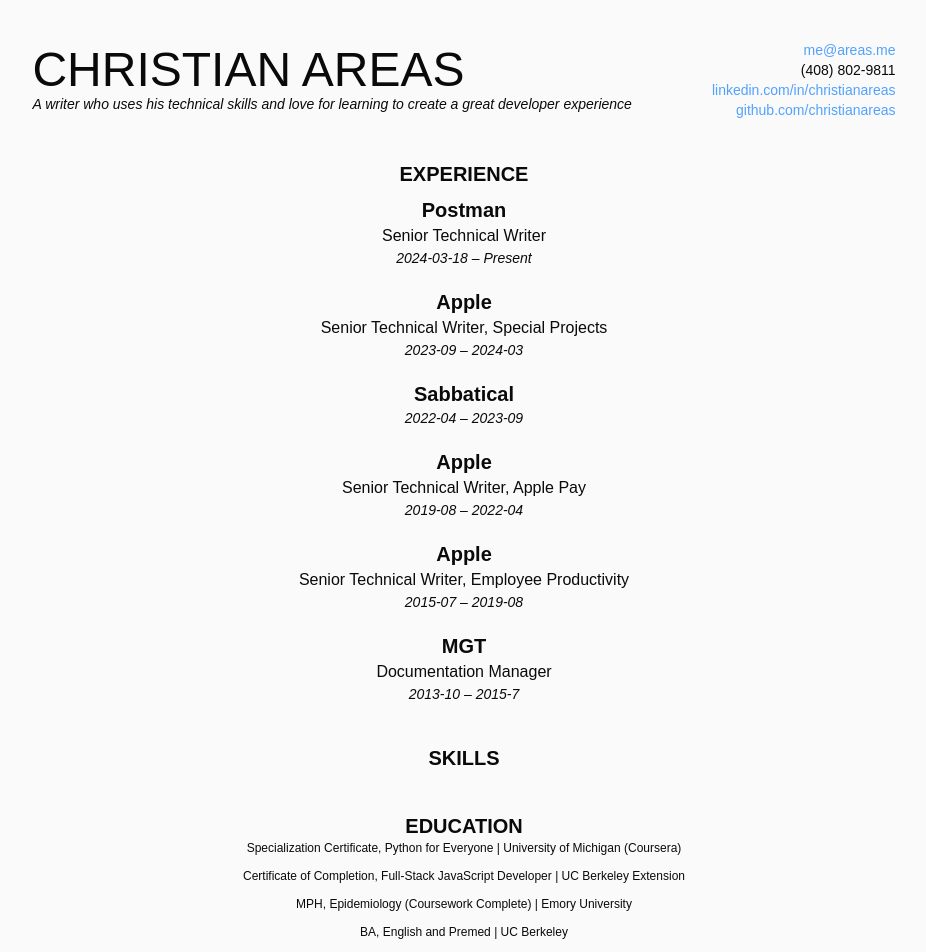
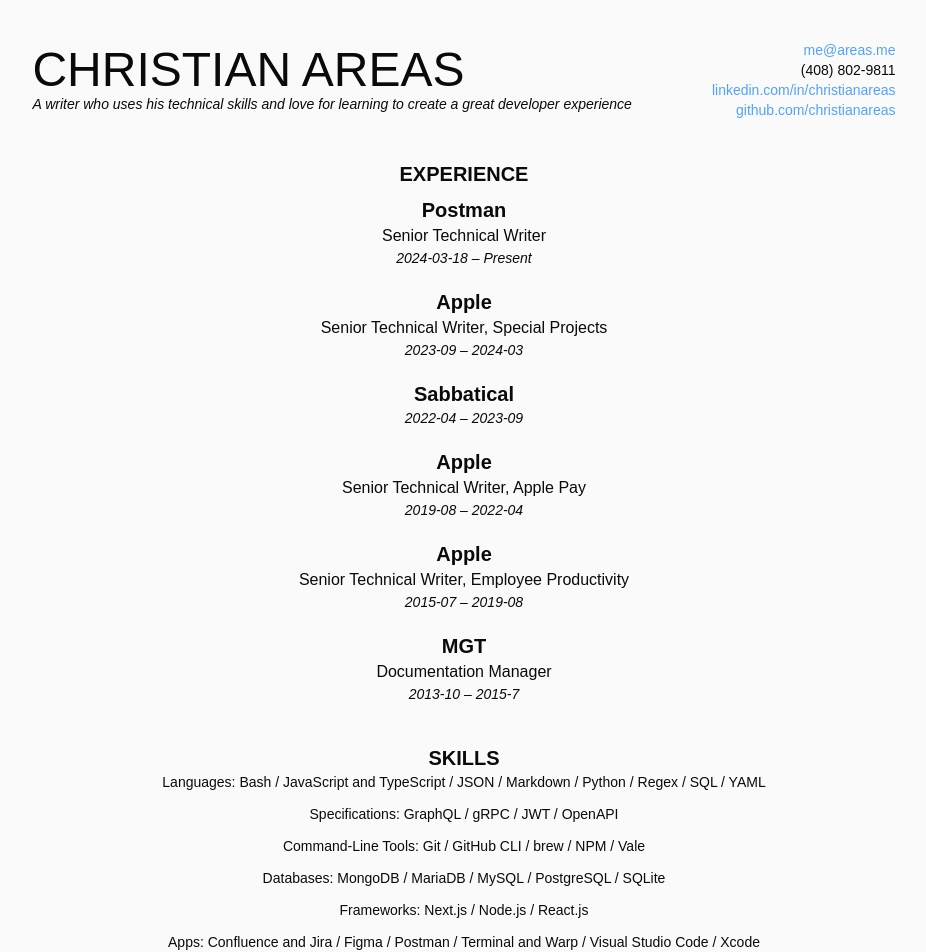
Before and after one commit to christianareas/resume, a Next.js app: page / in a window 1280 px wide. Shown: the top 952 px of the page, without its empty margins (176-1102 px from the left). Built offline with nearby package versions, Linux system fonts and the light colour scheme.

Commit message:
Refactored skill set data and front-end component.

```diff
--- a/src/components/Resume.tsx
+++ b/src/components/Resume.tsx
@@ -2,7 +2,7 @@
 import Candidate from "@/components/Resume/Candidate"
 import Education from "@/components/Resume/Education"
 import Experience from "@/components/Resume/Experience"
-import Skills from "@/components/Resume/Skills"
+import SkillSets from "@/components/Resume/SkillSets"
 
 // Component.
 export default function Resume() {
@@ -11,7 +11,7 @@
 		<main className="space-y-10 bg-neutral-50 p-10 text-neutral-950 dark:bg-neutral-950 dark:text-neutral-50">
 			<Candidate />
 			<Experience />
-			<Skills />
+			<SkillSets />
 			<Education />
 		</main>
 	)
--- a/src/components/Resume/Education.tsx
+++ b/src/components/Resume/Education.tsx
@@ -5,7 +5,6 @@
 export default function Education() {
 	// Education.
 	const education = resume.education
-	console.log(education) // **
 
 	// Render.
 	return (
@@ -15,7 +14,7 @@
 			<section className="space-y-3">
 				{education?.map((credential) => (
 					<ul key={credential.credentialId}>
-						<li className="text-xs">
+						<li className="text-sm">
 							{credential.credential} | {credential.institution}
 						</li>
 					</ul>
--- /dev/null
+++ b/src/components/Resume/SkillSets.tsx
@@ -0,0 +1,43 @@
+// Dependencies.
+import type { SkillSet } from "@/data/resume"
+import { resume } from "@/data/resume"
+
+// Component.
+export default function SkillSets() {
+	// Skill sets.
+	const skillSets = (resume.skillSets ?? [])
+		.map((skillSet) => ({
+			...skillSet,
+			skills: [...skillSet.skills].sort((a, b) => a.sortOrder - b.sortOrder),
+		}))
+		.sort((a, b) => a.sortOrder - b.sortOrder)
+
+	// Skill set labels.
+	const skillSetLabels: Record<SkillSet["skillSetType"], string> = {
+		apps: "Apps",
+		"command-line-tools": "Command-Line Tools",
+		databases: "Databases",
+		frameworks: "Frameworks",
+		languages: "Languages",
+		specifications: "Specifications",
+	}
+
+	// Render.
+	return (
+		<section className="text-center">
+			<h3 className="font-bold text-xl uppercase">Skills</h3>
+
+			<ul className="list-none space-y-3 text-sm">
+				{skillSets.map(({ skillSetId, skillSetType, skills }) => (
+					<li key={skillSetId}>
+						<span className="font-normal">
+							{skillSetLabels[skillSetType] ?? skillSetType}
+							{": "}
+						</span>
+						{skills.map((skill) => skill.skill).join(" / ")}
+					</li>
+				))}
+			</ul>
+		</section>
+	)
+}
--- a/src/components/Resume/Skills.tsx
+++ /dev/null
@@ -1,16 +0,0 @@
-// Dependencies.
-import { resume } from "@/data/resume"
-
-// Component.
-export default function Skills() {
-	// Skills.
-	const skills = resume.skills
-	console.log(skills) // **
-
-	// Render.
-	return (
-		<section className="text-center">
-			<h3 className="font-bold text-xl uppercase">Skills</h3>
-		</section>
-	)
-}
--- a/src/data/resume.ts
+++ b/src/data/resume.ts
@@ -2,7 +2,7 @@
 export type Resume = {
 	candidate?: Candidate
 	experience?: Role[]
-	skills?: Skill[]
+	skillSets?: SkillSet[]
 	education?: Credential[]
 }
 
@@ -37,10 +37,22 @@
 	sortOrder: number
 }
 
+export type SkillSet = {
+	skillSetId: string
+	skillSetType:
+		| "apps"
+		| "command-line-tools"
+		| "databases"
+		| "frameworks"
+		| "languages"
+		| "specifications"
+	sortOrder: number
+	skills: Skill[]
+}
+
 export type Skill = {
 	candidateId: string
 	skillId: string
-	skillType: string
 	skill: string
 	sortOrder: number
 }
@@ -290,236 +302,247 @@
 	],
 
 	//
-	// Skills.
+	// Skill sets.
 	//
+	skillSets: [
+		// Languages.
+		{
+			skillSetId: "823ffbaa-5939-47d9-87ba-424c6d967731",
+			skillSetType: "languages",
+			sortOrder: 0,
 			skills: [
-		// Languages.
 				{
 					candidateId: "d5a5e5dc-f2dd-4f5a-8745-0e835d9f26a5",
 					skillId: "6d07e824-66d5-4337-9398-628f284e610f",
-			skillType: "languages",
 					skill: "Bash",
 					sortOrder: 0,
 				},
 				{
 					candidateId: "d5a5e5dc-f2dd-4f5a-8745-0e835d9f26a5",
 					skillId: "aa5ac7c3-82d0-4c64-9f84-eb4315c70558",
-			skillType: "languages",
 					skill: "JavaScript and TypeScript",
 					sortOrder: 1,
 				},
 				{
 					candidateId: "d5a5e5dc-f2dd-4f5a-8745-0e835d9f26a5",
 					skillId: "54453dab-4401-4f1a-bc51-45bb92164e40",
-			skillType: "languages",
 					skill: "JSON",
 					sortOrder: 2,
 				},
 				{
 					candidateId: "d5a5e5dc-f2dd-4f5a-8745-0e835d9f26a5",
 					skillId: "7cead30f-24ac-4b67-9d2c-283f6f26bd97",
-			skillType: "languages",
 					skill: "Markdown",
 					sortOrder: 3,
 				},
 				{
 					candidateId: "d5a5e5dc-f2dd-4f5a-8745-0e835d9f26a5",
 					skillId: "314df7bb-fa03-4a93-8802-29cca9db0989",
-			skillType: "languages",
 					skill: "Python",
 					sortOrder: 4,
 				},
 				{
 					candidateId: "d5a5e5dc-f2dd-4f5a-8745-0e835d9f26a5",
 					skillId: "e02050b4-9920-466f-a85c-4bd09409f36f",
-			skillType: "languages",
 					skill: "Regex",
 					sortOrder: 5,
 				},
 				{
 					candidateId: "d5a5e5dc-f2dd-4f5a-8745-0e835d9f26a5",
 					skillId: "3fb48ca5-c5b7-4eff-86aa-fe35649c9365",
-			skillType: "languages",
 					skill: "SQL",
 					sortOrder: 6,
 				},
 				{
 					candidateId: "d5a5e5dc-f2dd-4f5a-8745-0e835d9f26a5",
 					skillId: "e1a28074-7f04-4ded-acf1-d26bcff75376",
-			skillType: "languages",
 					skill: "YAML",
 					sortOrder: 7,
+				},
+			],
 		},
 
 		// Specifications.
 		{
+			skillSetId: "c02facb0-8d4d-4247-b6e3-e25dd98f3bba",
+			skillSetType: "specifications",
+			sortOrder: 1,
+			skills: [
+				{
 					candidateId: "d5a5e5dc-f2dd-4f5a-8745-0e835d9f26a5",
 					skillId: "4044c487-dafa-46d3-b292-7ed31f0773b2",
-			skillType: "specifications",
 					skill: "GraphQL",
 					sortOrder: 0,
 				},
 				{
 					candidateId: "d5a5e5dc-f2dd-4f5a-8745-0e835d9f26a5",
 					skillId: "0f0e15de-f24d-4eb4-ae3b-e3d9aba3dae7",
-			skillType: "specifications",
 					skill: "gRPC",
 					sortOrder: 1,
 				},
 				{
 					candidateId: "d5a5e5dc-f2dd-4f5a-8745-0e835d9f26a5",
 					skillId: "8146b1b7-7bef-48f8-9cee-9dfacea111ad",
-			skillType: "specifications",
 					skill: "JWT",
 					sortOrder: 2,
 				},
 				{
 					candidateId: "d5a5e5dc-f2dd-4f5a-8745-0e835d9f26a5",
 					skillId: "942f9e68-d2c4-409b-aacc-eebace3b5c27",
-			skillType: "specifications",
 					skill: "OpenAPI",
 					sortOrder: 3,
+				},
+			],
 		},
 
 		// Command-line tools.
 		{
+			skillSetId: "c599ffcc-cd4a-480e-b391-43b30df2f5e9",
+			skillSetType: "command-line-tools",
+			sortOrder: 2,
+			skills: [
+				{
 					candidateId: "d5a5e5dc-f2dd-4f5a-8745-0e835d9f26a5",
 					skillId: "1c38c32c-e181-42ec-b970-c6ad688d167e",
-			skillType: "command-line-tools",
 					skill: "Git",
 					sortOrder: 0,
 				},
 				{
 					candidateId: "d5a5e5dc-f2dd-4f5a-8745-0e835d9f26a5",
 					skillId: "84af94e8-f87d-49fc-bcaa-74e47a873c4f",
-			skillType: "command-line-tools",
 					skill: "GitHub CLI",
 					sortOrder: 1,
 				},
 				{
 					candidateId: "d5a5e5dc-f2dd-4f5a-8745-0e835d9f26a5",
 					skillId: "fa98f117-d48d-4dee-b029-a1862e2ad83d",
-			skillType: "command-line-tools",
 					skill: "brew",
 					sortOrder: 2,
 				},
 				{
 					candidateId: "d5a5e5dc-f2dd-4f5a-8745-0e835d9f26a5",
 					skillId: "09d303b9-e689-4eb6-9eba-f2e2c03cf08f",
-			skillType: "command-line-tools",
-			skill: "npm",
+					skill: "NPM",
 					sortOrder: 3,
 				},
 				{
 					candidateId: "d5a5e5dc-f2dd-4f5a-8745-0e835d9f26a5",
 					skillId: "70fe1fab-a1b0-4c68-9544-df3d049c0faf",
-			skillType: "command-line-tools",
 					skill: "Vale",
 					sortOrder: 4,
+				},
+			],
 		},
 
 		// Databases.
 		{
+			skillSetId: "e5cfedf3-ed23-461a-a5a7-7cc6962fbada",
+			skillSetType: "databases",
+			sortOrder: 3,
+			skills: [
+				{
 					candidateId: "d5a5e5dc-f2dd-4f5a-8745-0e835d9f26a5",
 					skillId: "104bfb81-52d0-4686-9b58-f249ce78e368",
-			skillType: "databases",
 					skill: "MongoDB",
 					sortOrder: 0,
 				},
 				{
 					candidateId: "d5a5e5dc-f2dd-4f5a-8745-0e835d9f26a5",
 					skillId: "05269164-8278-4b46-982f-a74e3cdeaf0b",
-			skillType: "databases",
 					skill: "MariaDB",
 					sortOrder: 1,
 				},
 				{
 					candidateId: "d5a5e5dc-f2dd-4f5a-8745-0e835d9f26a5",
 					skillId: "b1f04267-b7ee-4f84-b515-ea30589171ed",
-			skillType: "databases",
 					skill: "MySQL",
 					sortOrder: 2,
 				},
 				{
 					candidateId: "d5a5e5dc-f2dd-4f5a-8745-0e835d9f26a5",
 					skillId: "f97804cf-dc51-4d7c-8b32-7b0f10d94e49",
-			skillType: "databases",
 					skill: "PostgreSQL",
 					sortOrder: 3,
 				},
 				{
 					candidateId: "d5a5e5dc-f2dd-4f5a-8745-0e835d9f26a5",
 					skillId: "a228ead0-9e6c-488b-88cb-9ef43bd9c343",
-			skillType: "databases",
 					skill: "SQLite",
 					sortOrder: 4,
+				},
+			],
 		},
 
 		// Frameworks.
 		{
+			skillSetId: "de66231e-5585-46da-9246-757e541d47de",
+			skillSetType: "frameworks",
+			sortOrder: 4,
+			skills: [
+				{
 					candidateId: "d5a5e5dc-f2dd-4f5a-8745-0e835d9f26a5",
 					skillId: "da20674f-b931-48ee-91e8-b9c436cb5d57",
-			skillType: "frameworks",
 					skill: "Next.js",
 					sortOrder: 0,
 				},
 				{
 					candidateId: "d5a5e5dc-f2dd-4f5a-8745-0e835d9f26a5",
 					skillId: "55aa0f18-bf13-4a06-8927-cc956988e85d",
-			skillType: "frameworks",
 					skill: "Node.js",
 					sortOrder: 1,
 				},
 				{
 					candidateId: "d5a5e5dc-f2dd-4f5a-8745-0e835d9f26a5",
 					skillId: "0bde359b-0237-4c24-93de-8fe315f0ba8e",
-			skillType: "frameworks",
 					skill: "React.js",
 					sortOrder: 2,
+				},
+			],
 		},
 
 		// Apps.
 		{
+			skillSetId: "1477a047-4eee-40b3-a11b-6a870ec1a4b1",
+			skillSetType: "apps",
+			sortOrder: 5,
+			skills: [
+				{
 					candidateId: "d5a5e5dc-f2dd-4f5a-8745-0e835d9f26a5",
 					skillId: "3d506368-077d-4b4c-8ade-d34912ae59ea",
-			skillType: "apps",
 					skill: "Confluence and Jira",
 					sortOrder: 0,
 				},
 				{
 					candidateId: "d5a5e5dc-f2dd-4f5a-8745-0e835d9f26a5",
 					skillId: "0177a77f-344b-47fe-b56d-7735a997e610",
-			skillType: "apps",
 					skill: "Figma",
 					sortOrder: 1,
 				},
 				{
 					candidateId: "d5a5e5dc-f2dd-4f5a-8745-0e835d9f26a5",
 					skillId: "74769530-845b-45c4-9b26-e19700ccc33a",
-			skillType: "apps",
 					skill: "Postman",
 					sortOrder: 2,
 				},
 				{
 					candidateId: "d5a5e5dc-f2dd-4f5a-8745-0e835d9f26a5",
 					skillId: "3531aad4-0f41-423a-9bee-46611808e611",
-			skillType: "apps",
 					skill: "Terminal and Warp",
 					sortOrder: 3,
 				},
 				{
 					candidateId: "d5a5e5dc-f2dd-4f5a-8745-0e835d9f26a5",
 					skillId: "545b7551-1ec3-471a-8bc9-d27e56637f4a",
-			skillType: "apps",
 					skill: "Visual Studio Code",
 					sortOrder: 4,
 				},
 				{
 					candidateId: "d5a5e5dc-f2dd-4f5a-8745-0e835d9f26a5",
 					skillId: "5e30bba5-c37b-4375-a15c-2a48e2fafa9c",
-			skillType: "apps",
 					skill: "Xcode",
 					sortOrder: 5,
+				},
+			],
 		},
 	],
 
```
Lines whose indentation alone changed are shown as unchanged.
